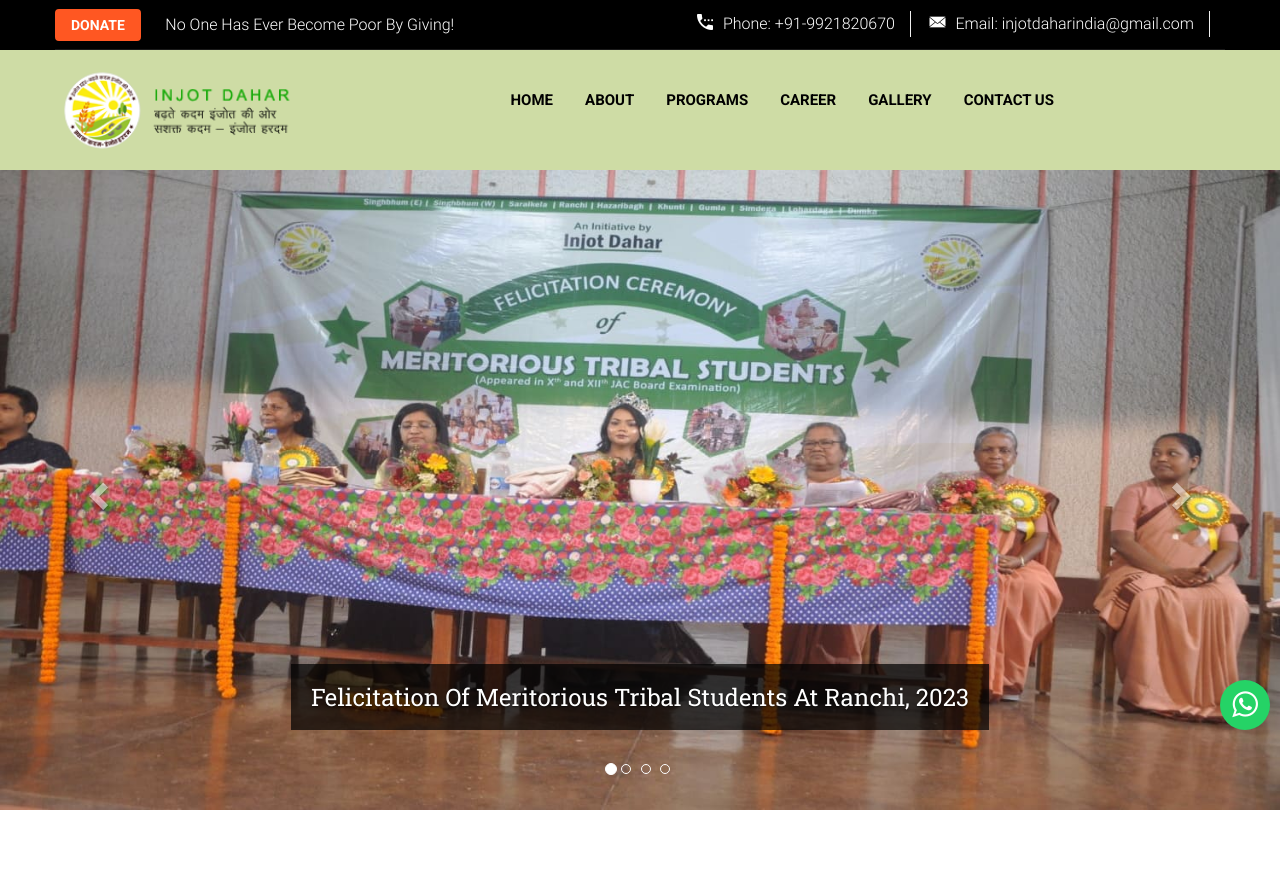
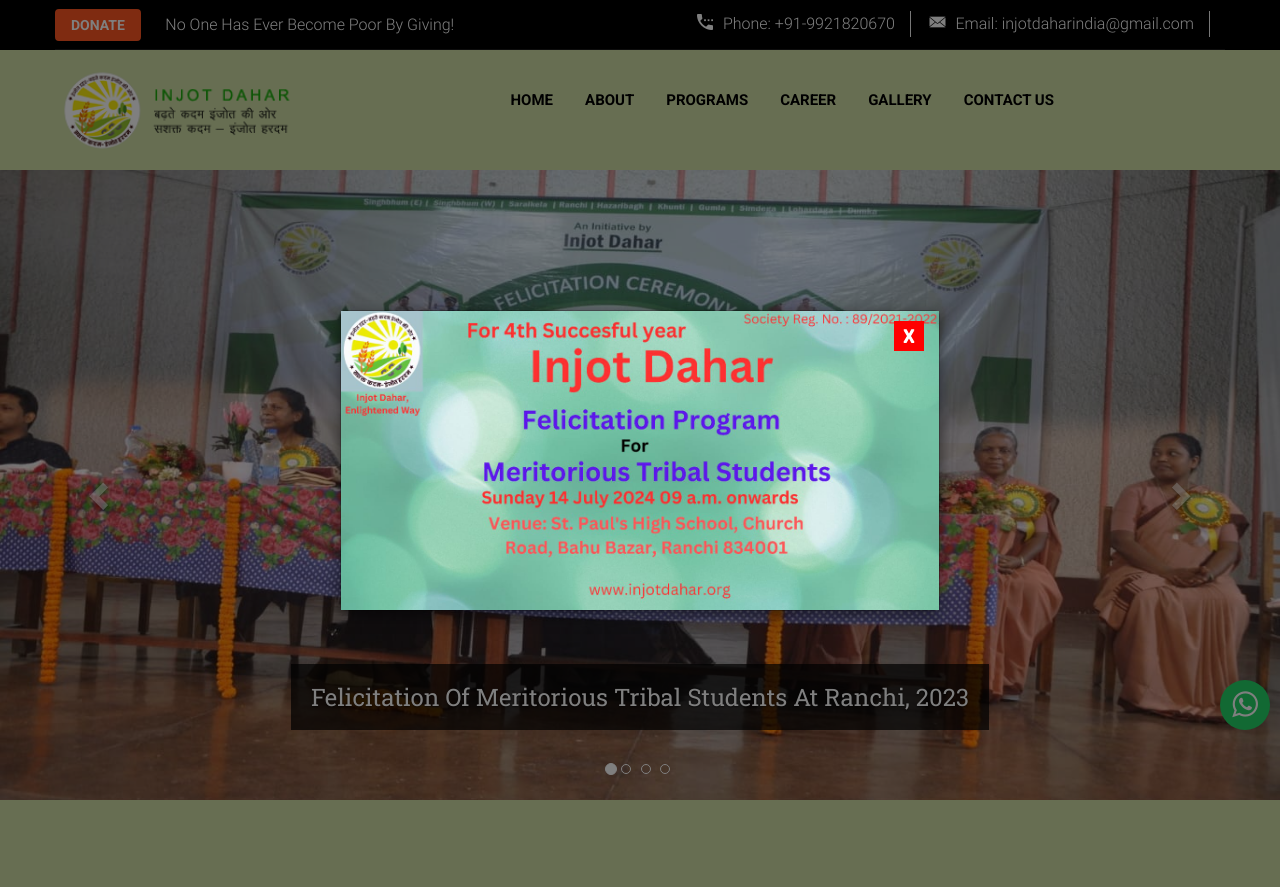
Before and after one commit to techrider27/injotdahar.org, a PHP site: page / in a window 1280 px wide. Shown: the top 887 px of the page. After the commit the page ends 800 px from the top, so only its background shows below. Run offline with PHP 8.4, Linux system fonts and the light colour scheme; some web fonts are replaced.

Commit message:
feat: popup

```diff
--- a/assets/includes/scripts.php
+++ b/assets/includes/scripts.php
@@ -34,3 +34,11 @@
         });
     });
 </script>
+<script>
+    $(window).on('load', function() {
+        $('#myModal-2').modal('show');
+    });
+    $('.close').on('click', function() {
+        $('#myModal-2').modal('hide');
+    });
+</script>
--- a/index.php
+++ b/index.php
@@ -8,8 +8,30 @@
 </head>
 
 <body>
+    <div id="myModal-2" class="modal fade" role="dialog" style="z-index:999999!important;">
+        <div class="modal-dialog" style="top:35%;">
+            <div class="modal-content">
+                <button type="button" class="close" data-dismiss="modal" aria-label="Close" style="margin: 10px 15px;
+                        z-index: 0;
+                        position: absolute;
+                        right: 0px;
+                        color: #ffffff;
+                        background: red;
+                        width: 30px;
+                        height: 30px;
+                        border:none;
+                        line-height: 20px;
+                        font-weight: 600;
+                        text-align: center;
+                        font-size: 18px;
+                        opacity:1;">
+                    <span aria-hidden="true" style="background:red;">X</span>
+                </button>
+                <img class="img-responsive" src="assets/images/popup/popup-1.jpg" style="width:100%;background:var(--injot-primary);">
+            </div>
+        </div>
+    </div>
     <div class="boxed_wrapper">
-
         <?php include 'assets/includes/header.php' ?>
 
         <section class="slider">
```
Also changed, not shown: assets/images/popup/popup-1.jpg (added).
